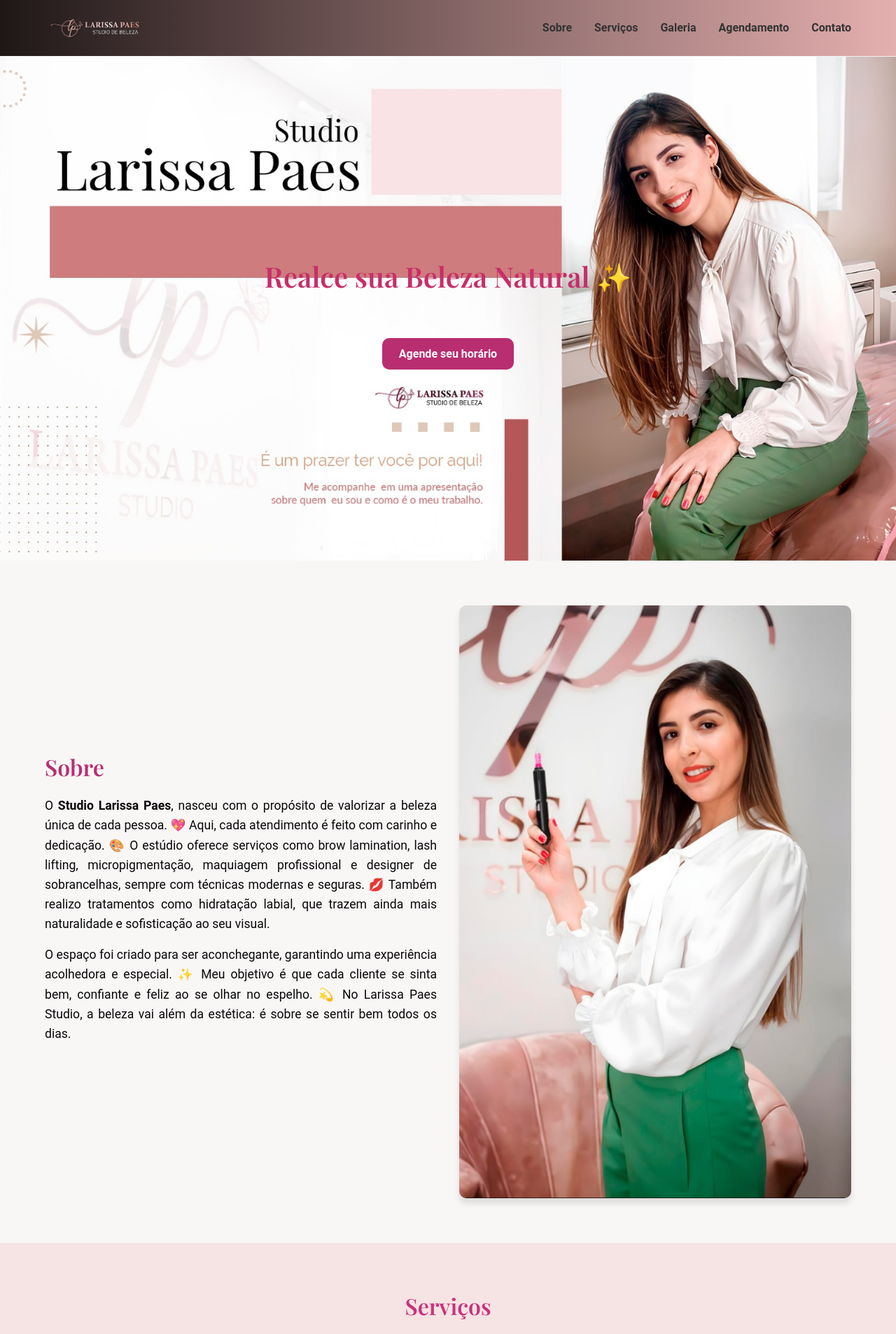
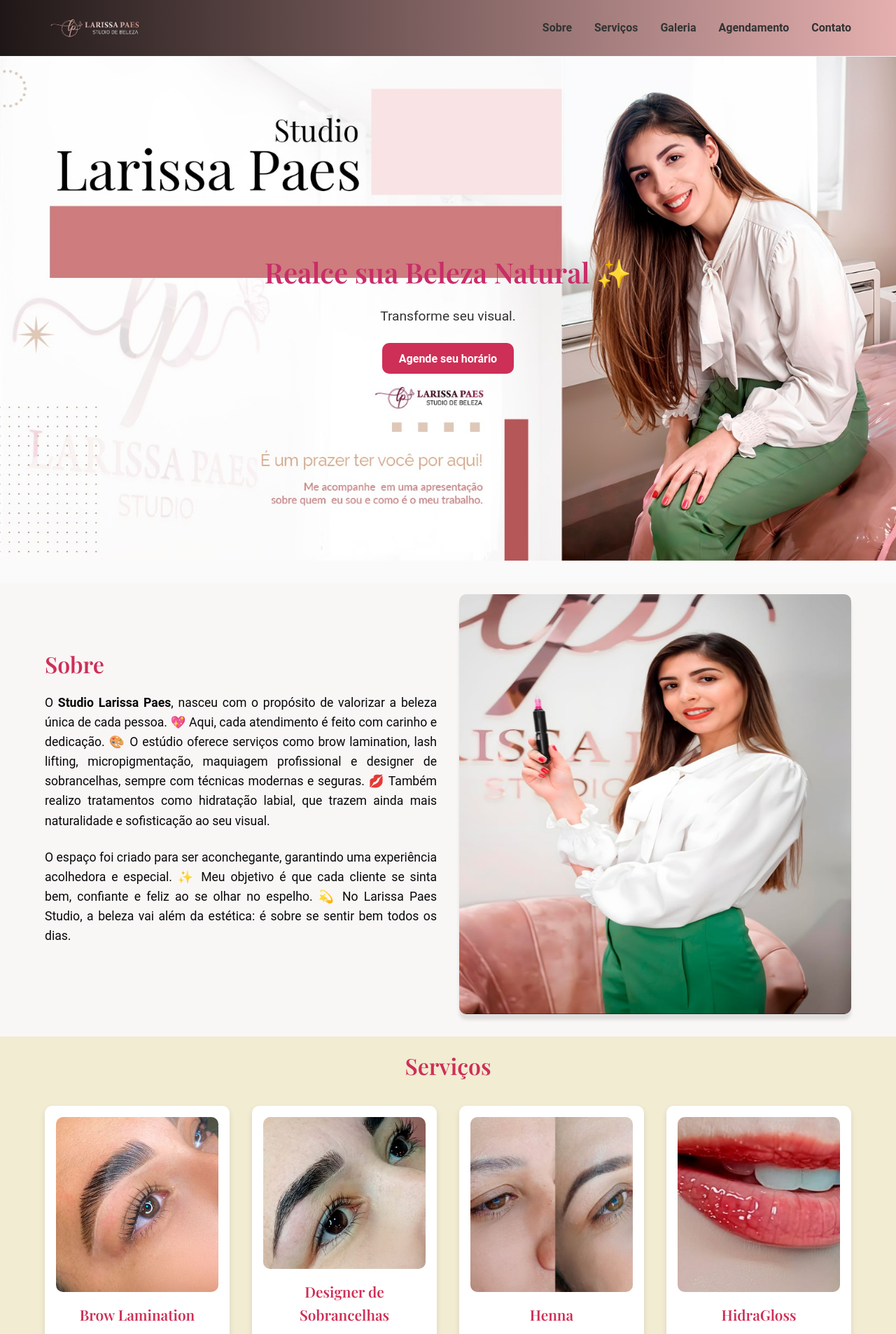
Before and after one commit to janaina44/sal-o, a React (Vite) app: page / in a window 1280 px wide. Shown: the top 1906 px of the page at 70% size. Built offline with nearby package versions, Linux system fonts and the light colour scheme.

Commit message:
Atualizando alterações

```diff
--- a/src/components/Agendamento.css
+++ b/src/components/Agendamento.css
@@ -79,7 +79,7 @@
 }
 
 .form button:hover {
-  background: var(--color-secondary);
+  background: rgb(211, 82, 114);
   transform: scale(1.03);
 }
 
--- a/src/components/Galeria.css
+++ b/src/components/Galeria.css
@@ -1,5 +1,5 @@
 .galeria {
-  padding: var(--spacing-section) 0;
+  padding: 1rem 0 4rem 0;
   background: #f7e3e39f;
   text-align: center;
 }
@@ -10,10 +10,12 @@
   color: var(--color-primary);
 }
 
+/* Grid ajustada para imagens menores */
 .galeria__grid {
   display: grid;
-  grid-template-columns: repeat(4, 1fr);
-  gap: 1.5rem;
+  grid-template-columns: repeat(auto-fit, minmax(150px, 200px)); /* colunas menores */
+  gap: 1rem;
+  justify-content: center; /* centraliza a grid */
 }
 
 .galeria__item {
@@ -21,11 +23,14 @@
   border-radius: var(--border-radius);
   box-shadow: 0 4px 8px rgba(0,0,0,0.1);
   transition: transform 0.3s ease;
+  width: 100%; /* garante que cada item ocupe a coluna */
+  max-width: 200px; /* limita o tamanho máximo do card */
+  margin: 0 auto; /* centraliza o item na grid */
 }
 
 .galeria__item img {
-  width: 100%;
-  height: 100%;
+  width: 300px;
+  height: 300px; /* diminui altura da imagem */
   object-fit: cover;
   display: block;
   transition: transform 0.3s ease;
@@ -35,3 +40,14 @@
 .galeria__item:hover img {
   transform: scale(1.05);
 }
+
+/* Responsivo para celular */
+@media (max-width: 480px) {
+  .galeria__grid {
+    grid-template-columns: repeat(auto-fit, minmax(120px, 1fr)); /* colunas menores no celular */
+  }
+
+  .galeria__item img {
+    height: 120px; /* imagens ainda menores no celular */
+  }
+}
--- a/src/components/Galeria.tsx
+++ b/src/components/Galeria.tsx
@@ -9,6 +9,8 @@
   "/imagens/galeria/foto6.jpg",
   "/imagens/galeria/foto7.jpg",
   "/imagens/galeria/foto8.jpg",
+  "/imagens/galeria/foto9.jpg",
+  "/imagens/galeria/foto10.jpg",
 ];
 
 function Galeria() {
--- a/src/components/Hero.css
+++ b/src/components/Hero.css
@@ -1,86 +1,78 @@
+/* Hero */
 .hero {
+  height: 90vh; /* ocupa quase toda a tela, mas deixa espaço para a próxima seção */
+  background-image: url('/imagens/hero.jpg');
+  background-size: cover; /* cobre toda a tela no desktop */
+  background-position: center; /* centraliza a imagem */
+  background-repeat: no-repeat;
+  display: flex;
+  align-items: center; /* centraliza verticalmente */
+  justify-content: center; /* centraliza horizontalmente */
   position: relative;
-  height: 90vh; /* ocupa quase toda a tela */
-  display: flex;
-  align-items: center;
-  justify-content: center;
-  overflow: hidden;
   color: #fff;
-}
-.hero__img {
-  position: absolute;
-  top: 0;
-  left: 0;
-  width: 100%;
-  height: 100% !important;
-  object-fit: contain; /* mostra a imagem inteira */
-  object-position: center; /* centraliza */
-  background-color: #fcf9f9; /* ou outra cor de fundo para as bordas */
-  z-index: 1;
+  padding: 0 1rem;
+  margin-bottom: 2rem; /* aproxima da próxima seção */
 }
 
-
-
-/* Overlay opcional, pode remover se não quiser escurecer */
+/* Overlay opcional */
 .hero__overlay {
   position: absolute;
   top: 0;
   left: 0;
   width: 100%;
   height: 100%;
-  /* background: rgba(0,0,0,0.2); */
   display: flex;
-  align-items: center;
+  align-items: center; /* centraliza verticalmente */
   justify-content: center;
-  z-index: 2;
+  z-index: 1;
 }
 
 .hero__content {
   position: relative;
   text-align: center;
-  z-index: 3;
+  z-index: 2;
+  max-width: 90%; /* impede que o texto ultrapasse a tela */
 }
 
+/* Título e parágrafo */
 .hero__content h1 {
   font-size: 2.5rem;
-  margin-bottom: 2.5rem;
+  margin-bottom: 1rem;
   font-family: var(--font-serif);
   color: rgb(201, 45, 104);
 }
 
+.hero__content p {
+  font-size: 1.2rem;
+  color: #333;
+  margin-bottom: 2rem;
+}
+
 .btn {
   background: var(--color-primary);
-  color: rgb(255, 251, 251);
+  color: #fff;
   padding: 0.8rem 1.5rem;
   border-radius: var(--border-radius);
   text-decoration: none;
   font-weight: 600;
-  transition: background 0.3s;
+  transition: background 0.3s ease;
 }
 
 .btn:hover {
   background: #631a3d;
 }
 
-/* Responsividade */
-@media (max-width: 1024px) {
+/* Responsividade para tablets */
+@media (max-width: 768px) {
+  .hero {
+    height: 70vh; /* menos altura em tablets */
+    margin-bottom: 1.5rem;
+  }
   .hero__content h1 {
     font-size: 2.2rem;
   }
   .hero__content p {
     font-size: 1.1rem;
-  }
-}
-
-@media (max-width: 768px) {
-  .hero {
-    height: 70vh;
-  }
-  .hero__content h1 {
-    font-size: 1.8rem;
-  }
-  .hero__content p {
-    font-size: 1rem;
   }
   .btn {
     padding: 0.7rem 1.3rem;
@@ -88,12 +80,11 @@
   }
 }
 
+/* Responsividade para celulares */
 @media (max-width: 480px) {
   .hero {
-    height: 60vh;
-  }
-  .hero__img {
-    object-position: center top; /* no celular dá mais foco no rosto */
+    height: 60vh; /* altura menor para celular */
+    margin-bottom: 1rem; /* aproxima da próxima seção */
   }
   .hero__content h1 {
     font-size: 1.5rem;
--- a/src/components/Hero.tsx
+++ b/src/components/Hero.tsx
@@ -3,14 +3,18 @@
 
 function Hero() {
   return (
-    <section className="hero" id="home">
-      <img src={heroDesktop} alt="Hero" className="hero__img" />
-
+    <section
+      className="hero"
+      id="home"
+      style={{ backgroundImage: `url(${heroDesktop})` }} // imagem como background
+    >
       <div className="hero__overlay">
         <div className="container hero__content">
           <h1>Realce sua Beleza Natural ✨</h1>
           <p>Transforme seu visual.</p>
-          <a href="#agendamento" className="btn">Agende seu horário</a>
+          <a href="#agendamento" className="btn">
+            Agende seu horário
+          </a>
         </div>
       </div>
     </section>
--- a/src/components/Pacotes.css
+++ b/src/components/Pacotes.css
@@ -1,79 +1,76 @@
 .pacotes {
-  position: relative;
-  margin: 4rem 0;
-  width: 100%;
-  height: 500px; /* mantém altura */
-  display: flex;
-  justify-content: center;
-  overflow: hidden; /* importante para limitar zoom dentro do container */
-  border-radius: var(--border-radius);
-
+  padding:  1rem 0 1rem 0;
+  background: #f7e9e9;
+  text-align: center;
 }
 
-/* Container interno para a imagem e overlay juntos */
-.pacotes__inner {
-  position: relative;
-  width: 100%; /* largura da imagem */
-  height: 100%;
-  border-radius: var(--border-radius);
-  overflow: hidden;
+.pacotes__titulo {
+  font-size: 2rem;
+  margin-bottom: 1.5rem;
+  color: var(--color-primary);
 }
 
-/* Imagem de fundo com zoom */
-.pacotes__imagem {
-  width: 100%;
-  height: 100%;
-  object-fit: cover;
-  object-position: center;
-  display: block;
-  transition: transform 0.5s ease;
+/* Grid ajustado para cards menores */
+.pacotes__grid {
+  display: grid;
+  grid-template-columns: repeat(auto-fit, minmax(220px, 300px)); /* largura mínima e máxima menor */
+  gap: 2rem;
+  justify-content: center; /* centraliza os cards */
 }
 
-/* Hover no container interno, imagem faz zoom */
-.pacotes__inner:hover .pacotes__imagem {
-  transform: scale(1.05);
+.pacote__card {
+  background: #0c0c0c;
+  border-radius: var(--border-radius);
+  box-shadow: 0 4px 10px rgba(0, 0, 0, 0.08);
+  padding: 2rem;
+  transition: transform 0.3s ease;
+  /* width removido para o grid controlar */
 }
 
-/* Overlay leve */
-.pacotes__overlay {
-  position: absolute;
-  top: 0;
-  left: 0;
-  width: 90%;
-  height: 90%;
-  background: rgba(0,0,0,0.2);
-  z-index: 1;
+.pacote__card:hover {
+  transform: translateY(-5px);
 }
 
-/* Botão no canto inferior esquerdo da imagem */
-.pacotes__btn {
-  position: absolute;
-  bottom: 20px;
-  left: 10%;
-  z-index: 2;
-  padding: 1rem 2rem;
+.pacote__card h3 {
+  font-size: 1.5rem;
+  color: var(--color-primary);
+  margin-bottom: 1rem;
+}
+
+.pacote__card p {
+  font-size: 1rem;
+  line-height: 1.6;
+  letter-spacing: 0.3px;
+  margin-bottom: 1rem;
+  color: #fce9e9;
+  font-family: var(--font-sans);
+}
+
+.pacote__preco {
+  font-size: 1.3rem;
+  font-weight: bold;
+  color: var(--color-primary);
+  display: block;
+  margin-bottom: 1rem;
+}
+
+.btn {
   background: var(--color-primary);
   color: #fff;
+  padding: 0.8rem 1.5rem;
   border-radius: var(--border-radius);
   text-decoration: none;
-  font-weight: bold;
-  transition: background 0.3s ease, transform 0.3s ease;
+  font-weight: 600;
+  transition: background 0.3s ease;
 }
 
-.pacotes__btn:hover {
-  background: var(--color-secondary);
-  transform: scale(1.05);
+.btn:hover {
+  background: #b82e70;
 }
 
-/* Responsividade */
-@media (max-width: 768px) {
-  .pacotes__inner {
-    width: 95%;
-  }
-
-  .pacotes__btn {
-    left: 5%;
-    bottom: 15px;
-    padding: 0.8rem 1.5rem;
+/* Responsivo para telas menores */
+@media (max-width: 480px) {
+  .pacotes__grid {
+    grid-template-columns: 1fr; /* cards ocupam toda a largura da tela */
   }
 }
--- a/src/components/Pacotes.tsx
+++ b/src/components/Pacotes.tsx
@@ -1,25 +1,54 @@
 import "./Pacotes.css";
 
 function Pacotes() {
-  const numeroWhats = "554498616334";
-  const mensagem = "Olá! Gostaria de conferir as ofertas de pacotes do salão.";
-
   return (
     <section className="pacotes" id="pacotes">
-      <div className="pacotes__overlay"></div>
-      <img
-        src="/imagens/pacotes.jpg"
-        alt="Pacotes do salão"
-        className="pacotes__imagem"
-      />
-      <a
-        href={`https://wa.me/${numeroWhats}?text=${encodeURIComponent(mensagem)}`}
-        target="_blank"
-        rel="noreferrer"
-        className="pacotes__btn"
-      >
-        Confira Ofertas
-      </a>
+      <div className="container">
+        <h2 className="pacotes__titulo">Promoções</h2>
+
+        <div className="pacotes__grid">
+          <div className="pacote__card">
+            <h3>Dia Dela</h3>
+            <p>
+                <ul>
+                <li>Designer de Sobrancelhas</li>
+                <li>Brow Lamination</li>
+                <li>Lash Lifting</li>
+                <li>Maquiagem completa</li>
+                </ul>
+            </p>
+
+            <a
+              href="https://wa.me/554498616334?text=Olá! Gostaria de saber mais sobre o Pacote Noiva."
+              target="_blank"
+              rel="noopener noreferrer"
+              className="btn"
+            >
+              Reservar
+            </a>
+          </div>
+
+          <div className="pacote__card">
+            <h3>Mensal</h3>
+            <p>
+              <ul>
+              <li>Designer de Sobrancelhas</li>
+              <li>Lash Lifting</li>
+              <li>Brow Lamination</li>
+              </ul>
+            </p>
+
+            <a
+              href="https://wa.me/554498616334?text=Olá! Gostaria de saber mais sobre o Pacote Dia da Beleza."
+              target="_blank"
+              rel="noopener noreferrer"
+              className="btn"
+            >
+              Reservar
+            </a>
+          </div>
+        </div>
+      </div>
     </section>
   );
 }
--- a/src/components/Servicos.css
+++ b/src/components/Servicos.css
@@ -1,13 +1,13 @@
 .servicos {
-  padding: var(--spacing-section) 0;
-  background: #f5dadab4;
+  padding:1rem 0 4rem 0;
+  background: #f1ecd2;
   text-align: center;
 }
 
 .servicos__titulo {
   font-size: 2rem;
   margin-bottom: 2rem;
-  color: rgb(202, 48, 125);
+  color: var(--color-primary)
 }
 
 .servicos__grid {
@@ -17,7 +17,7 @@
 }
 
 .card {
-  background: #fff;
+  background: #ffffff;
   border-radius: var(--border-radius);
   box-shadow: 0 4px 8px rgba(0,0,0,0.1);
   padding: 1rem;
@@ -33,7 +33,7 @@
 
 .card img {
   width: 100%;
-  height: 200px; /* aumentei um pouco a altura */
+  height: 100%; /* aumentei um pouco a altura */
   object-fit: cover;
   border-radius: var(--border-radius);
   margin-bottom: 1rem;
@@ -46,7 +46,7 @@
 
 .card p {
   font-size: 1rem;
-  color: #555;
+  color: #141212;
 }
 
 /* Responsividade para celular */
--- a/src/components/Sobre.css
+++ b/src/components/Sobre.css
@@ -1,5 +1,5 @@
 .sobre {
-  padding: var(--spacing-section) 0;
+  padding: 1rem 0 2rem 0;
   background: rgba(250, 246, 246, 0.897);
 }
 
@@ -21,7 +21,7 @@
 }
 
 .sobre__text p {
-  margin-bottom: 1rem;
+  margin-bottom: 1.5rem;
   font-size: 1.1rem;
   text-align: justify;
 }
@@ -33,7 +33,8 @@
 .sobre__image img {
   width: 100%;
   border-radius: var(--border-radius);
-  box-shadow: 0 8px 8px rgba(0,0,0,0.1);
+  box-shadow: 0 8px 4px rgba(0,0,0,0.1);
+  height: 600px;
 }
 
 /* Responsividade */
--- a/src/styles/global.css
+++ b/src/styles/global.css
@@ -32,7 +32,7 @@
 
 /* Variáveis e breakpoints */
 :root {
-  --color-primary: #b82e70;
+  --color-primary: #ce2f56;
   --color-secondary: #e2cdd0;
   --color-background: #fafafa;
   --border-radius: 10px;
--- a/src/styles/variables.css
+++ b/src/styles/variables.css
@@ -1,11 +1,11 @@
 :root {
   /* 🎨 Paleta de cores */
-  --color-primary: #d63384;   /* rosa elegante */
+  --color-primary: #8a192c;   /* rosa elegante */
   --color-secondary: #6c757d; /* cinza neutro */
   --color-background: #fff;
   --color-text: #333;
    --color-primary: #520e17; /* cor principal */
-  --color-secondary: #9b4d96; /* cor no hover */
+  --color-secondary: #b8115f; /* cor no hover */
   --border-radius: 8px;
   --spacing-section: 4rem;
 
```
Also changed, not shown: public/imagens/galeria/foto9.jpg (added), 1 other file (tests, documents, lock files or other folders).
